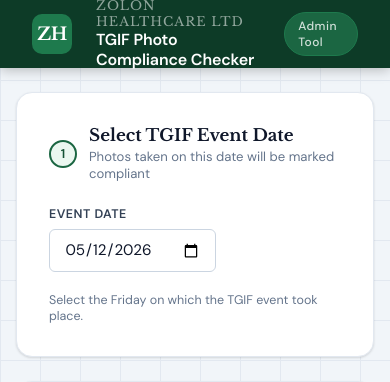
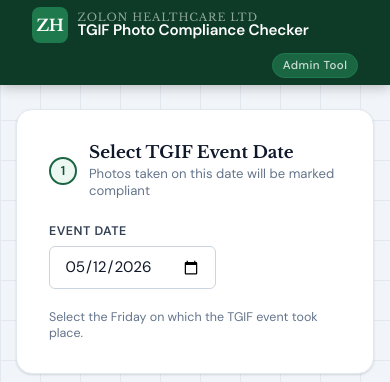
Before and after one commit to Killua2026/Zolon_TGIF_photo_compliance_app, a Flask app: page / in a window 390 px wide. Shown: the top 382 px of the page. Run offline with Flask 3, Linux system fonts and the light colour scheme.

Commit message:
FIX STYLE: Enhance header responsiveness with new CSS rules to improve mobile web interface view

```diff
--- a/templates/index.html
+++ b/templates/index.html
@@ -588,6 +588,24 @@
       .stats-row { grid-template-columns: 1fr; }
       .gallery { grid-template-columns: repeat(auto-fill, minmax(150px, 1fr)); }
       .upload-actions { flex-direction: column; align-items: stretch; }
+
+      /* Responsive header tweaks to avoid squished logo/text/pill */
+      .header-inner {
+        gap: .6rem;
+        height: auto;
+        padding: .45rem 0;
+        flex-wrap: wrap;
+        align-items: center;
+      }
+      .logo-mark { width: 36px; height: 36px; font-size: 1rem; border-radius: 8px; }
+      .logo-text { flex: 1 1 auto; min-width: 0; line-height: 1; }
+      .logo-company { font-size: .68rem; }
+      .logo-title   { font-size: .95rem; }
+      .header-pill {
+        margin-left: auto;
+        padding: .25rem .6rem;
+        font-size: .72rem;
+      }
     }
   </style>
 </head>
```
